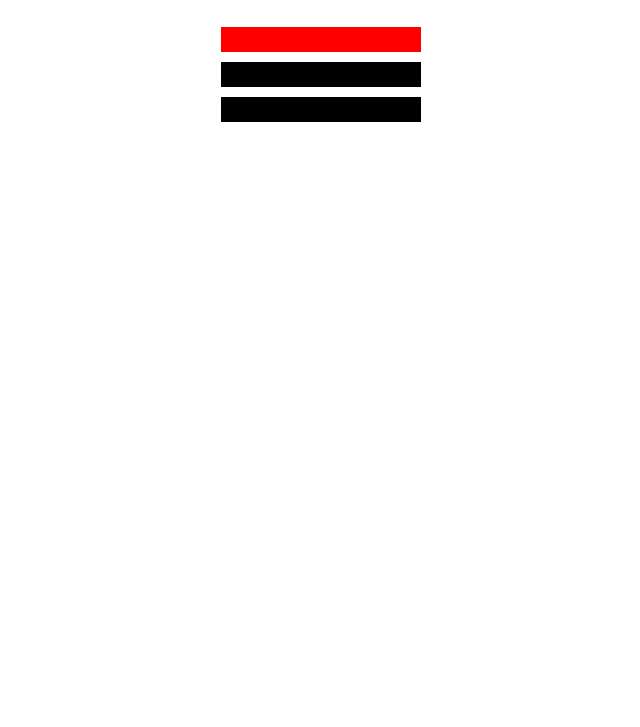
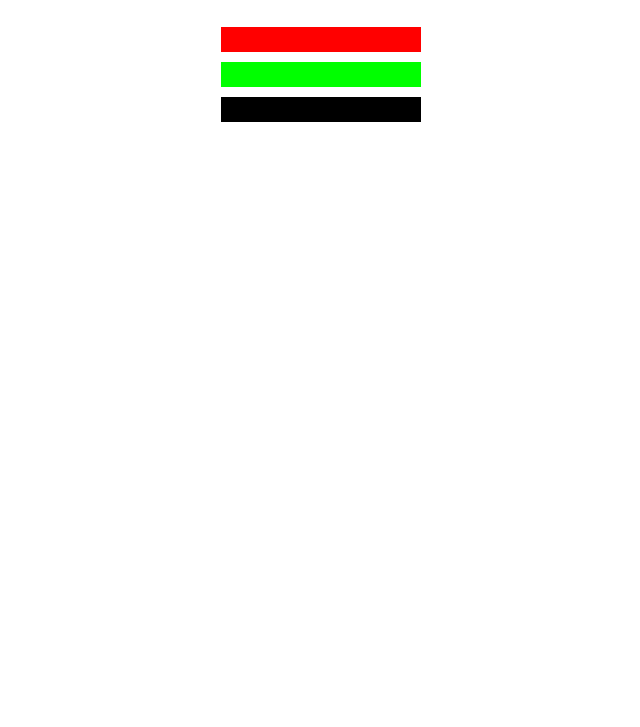
Before and after one commit to ermiyasabate/freeCodeCamp, a plain HTML site: page 01 Responsive Web Design/Exercise 3 - Building a Set of Colored Markers/index.html in a window 1280 px wide. Shown: the part 73-800 px from the top of the page, without its empty margins (319-959 px from the left). Drawn offline with Linux system fonts and the light colour scheme.

Commit message:
freeCodeCamp - Set of Colored Markers - Step 46

```diff
--- a/01 Responsive Web Design/Exercise 3 - Building a Set of Colored Markers/styles.css
+++ b/01 Responsive Web Design/Exercise 3 - Building a Set of Colored Markers/styles.css
@@ -18,7 +18,7 @@ h1 {
 }
 
 .green {
-    background-color: rgb(0, 0, 0);
+    background-color: #00FF00;
 }
 
 .blue {
```
